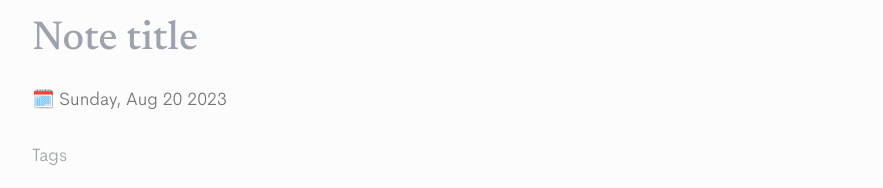
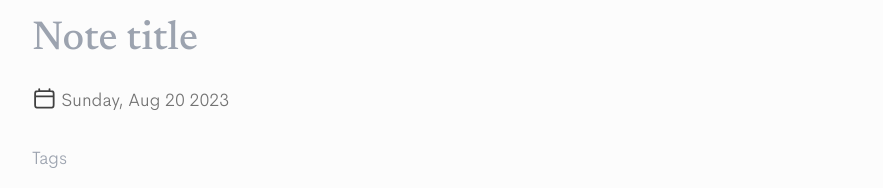
Before and after one commit to the-eduek/notebox, a React (Vite) app: page /new in a window 1280 px wide. Shown: the part 217-405 px from the top of the page, without its empty margins (194-1077 px from the left). Built offline with nearby package versions, Linux system fonts and the light colour scheme.

Commit message:
feat: new tags display, calendar icon

```diff
--- a/src/components/NotePreview.tsx
+++ b/src/components/NotePreview.tsx
@@ -37,22 +37,23 @@ const NotePreview: React.FC<NoteProps> = ({ note }: NoteProps) => {
             {note.tags.slice(0, 2).map((tag: string, index: number) => (
               <li
                 key={index}
-                className="bg-neutral-200/80 break-all flex font-medium mr-2 last:mr-0 my-1 px-2 py-1.5 rounded-full text-sm text-neutral-600/[0.8625]"
+                className="bg-neutral-200/80 break-all flex mr-2 last:mr-0 my-1 px-2 py-1 rounded-full shadow-inner text-sm text-neutral-600/[0.8625]"
               >
-                <span className="text-neutral-600/60">#</span>
-                <span>{tag}</span>
+                <span>#</span>
+                <span className="font-medium">{tag}</span>
               </li>
             ))}
+
             {!note.tags?.slice(2).length ? (
               <></>
             ) : note.tags?.slice(2).length > 1 ? (
-              <li className="bg-neutral-200/80 flex font-medium items-center my-1 px-2 py-1.5 rounded-full text-sm text-neutral-600/80">
+              <li className="bg-neutral-200/80 flex font-medium items-center my-1 px-2 py-1.5 rounded-full shadow-inner text-sm text-neutral-600/80">
                 <span>+{note.tags.slice(2).length}</span>
               </li>
             ) : (
-              <li className="bg-neutral-200/80 break-all flex font-medium mr-2 last:mr-0 my-1 px-2 py-1.5 rounded-full text-sm text-neutral-600/[0.8625]">
-                <span className="text-neutral-600/60">#</span>
-                <span>{note.tags.slice(2)[0]} </span>
+              <li className="bg-neutral-200/80 break-all flex mr-2 last:mr-0 my-1 px-2 py-1 rounded-full shadow-inner text-sm text-neutral-600/[0.8625]">
+                <span>#</span>
+                <span className="font-medium">{note.tags.slice(2)[0]} </span>
               </li>
             )}
           </ul>
--- a/src/components/TagInput.tsx
+++ b/src/components/TagInput.tsx
@@ -85,14 +85,14 @@ const TagInput: React.FC<TagInputProps> = ({
     <ul className="flex flex-wrap items-center">
       {tags.map((tag: string, index: number) => (
         <li
-          className="bg-neutral-200/60 font-medium inline-flex items-center mr-2 last:mr-0 my-1 px-2 py-1 rounded-full text-neutral-600"
+          className="bg-neutral-200/40 inline-flex items-center mr-3 last:mr-0 my-1.5 px-2.5 py-1 rounded-full shadow-inner text-neutral-600/90 transition-all"
           key={index}
         >
-          <span className="text-neutral-500/80">#</span>
-          <span>{tag}</span>
+          <span>#</span>
+          <span className="font-medium">{tag}</span>
+          {canEdit && (
             <button
-            className={`${!canEdit && "hover:cursor-not-allowed"}
-              bg-neutral-500/25 inline-flex h-5 items-center justify-center ml-2 p-[3px] rounded-full w-5`}
+              className="inline-flex h-4 items-center justify-center ml-1.5 rounded-full w-4"
               onClick={deleteTag}
               title="Delete Tag"
               type="button"
@@ -113,6 +113,7 @@ const TagInput: React.FC<TagInputProps> = ({
                 />
               </svg>
             </button>
+          )}
         </li>
       ))}
 
--- a/src/pages/NewNote.tsx
+++ b/src/pages/NewNote.tsx
@@ -122,9 +122,24 @@ const NewNote: React.FC = () => {
           />
         </div>
 
-        <p className="pb-5 pt-3.5 text-neutral-500">
-          <span className="pr-1">🗓️</span>
-          {noteObj.dateString}
+        <p className="flex items-center pb-5 pt-3.5">
+          <span className="mb-1 pr-1">
+            <svg
+              xmlns="http://www.w3.org/2000/svg"
+              className="h-[1.375rem] w-[1.375rem]"
+              fill="none"
+              viewBox="0 0 24 24"
+            >
+              <path
+                stroke="#404040"
+                strokeLinecap="round"
+                strokeLinejoin="round"
+                strokeWidth={1.75}
+                d="M3 10h18M7 3v2m10-2v2M6.2 21h11.6c1.12 0 1.68 0 2.108-.218a2 2 0 0 0 .874-.874C21 19.48 21 18.92 21 17.8V8.2c0-1.12 0-1.68-.218-2.108a2 2 0 0 0-.874-.874C19.48 5 18.92 5 17.8 5H6.2c-1.12 0-1.68 0-2.108.218a2 2 0 0 0-.874.874C3 6.52 3 7.08 3 8.2v9.6c0 1.12 0 1.68.218 2.108a2 2 0 0 0 .874.874C4.52 21 5.08 21 6.2 21Z"
+              />
+            </svg>
+          </span>
+          <span className="text-neutral-500">{noteObj.dateString}</span>
         </p>
 
         <TagInput
--- a/src/pages/NotePage.tsx
+++ b/src/pages/NotePage.tsx
@@ -129,7 +129,9 @@ const NotePage: React.FC = () => {
   const { noteId } = useParams();
   const navigate = useNavigate();
 
-  const note: NoteItem | undefined = allNotes.find((noteParam) => noteId === noteParam.id.toString());
+  const note: NoteItem | undefined = allNotes.find(
+    (noteParam) => noteId === noteParam.id.toString()
+  );
 
   useEffect(() => {
     if (!note) navigate("/notes/error");
@@ -193,9 +195,24 @@ const NotePage: React.FC = () => {
           />
         </div>
 
-        <p className="pb-5 pt-3.5 text-neutral-500">
-          <span className="pr-1">🗓️</span>
-          {noteObj.dateString}
+        <p className="flex items-center pb-5 pt-3.5">
+          <span className="mb-1 pr-1">
+            <svg
+              xmlns="http://www.w3.org/2000/svg"
+              className="h-[1.375rem] w-[1.375rem]"
+              fill="none"
+              viewBox="0 0 24 24"
+            >
+              <path
+                stroke="#404040"
+                strokeLinecap="round"
+                strokeLinejoin="round"
+                strokeWidth={1.75}
+                d="M3 10h18M7 3v2m10-2v2M6.2 21h11.6c1.12 0 1.68 0 2.108-.218a2 2 0 0 0 .874-.874C21 19.48 21 18.92 21 17.8V8.2c0-1.12 0-1.68-.218-2.108a2 2 0 0 0-.874-.874C19.48 5 18.92 5 17.8 5H6.2c-1.12 0-1.68 0-2.108.218a2 2 0 0 0-.874.874C3 6.52 3 7.08 3 8.2v9.6c0 1.12 0 1.68.218 2.108a2 2 0 0 0 .874.874C4.52 21 5.08 21 6.2 21Z"
+              />
+            </svg>
+          </span>
+          <span className="text-neutral-500">{noteObj.dateString}</span>
         </p>
 
         <TagInput
```
Lines whose indentation alone changed are shown as unchanged.
